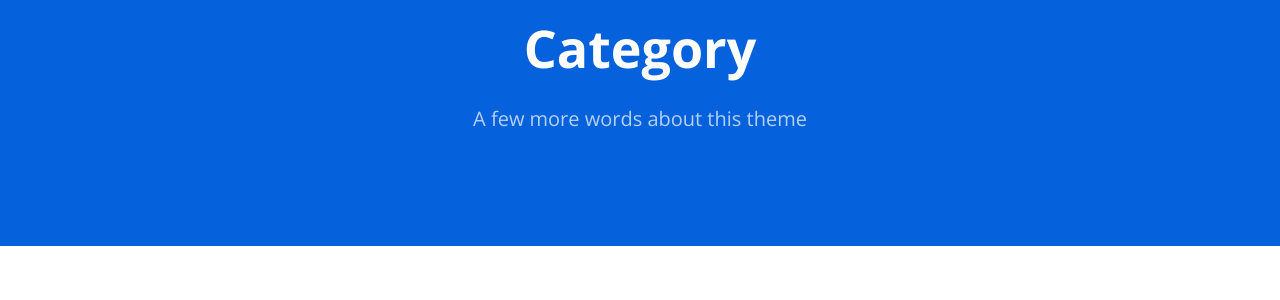
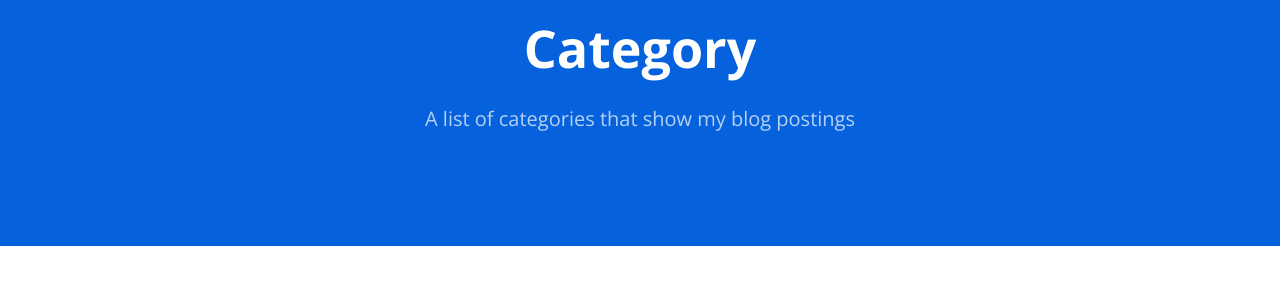
Before and after one commit to hcnoh/hcnoh.github.io, a Jekyll site: the page built from category.md, in a window 1280 px wide. Shown: the part 127-427 px from the top of the page. Built offline with Jekyll 4.4.1, drawn with Linux system fonts in a browser that asks for light colours.

Commit message:
Update category.md

```diff
--- a/category.md
+++ b/category.md
@@ -1,7 +1,7 @@
 ---
 layout: category
 title: Category
-tagline: A few more words about this theme
+tagline: A list of categories that show my blog postings
 permalink: /category
 ---
 
```
